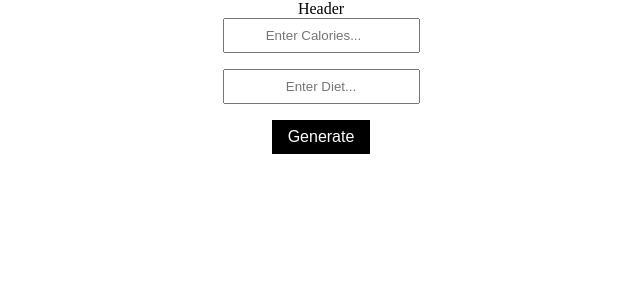
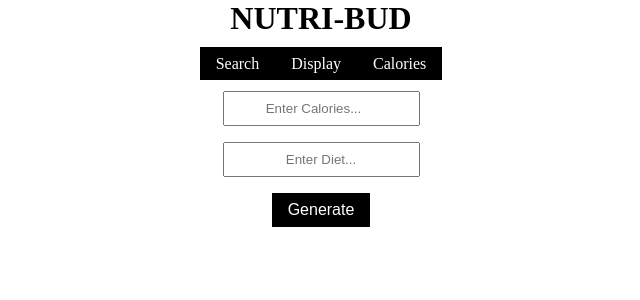
Before and after one commit to Mwagiru/Nutri-Bud, a React (Create React App) app: page / in a window 1280 px wide. Shown: the top 300 px of the page, without its empty margins (319-959 px from the left). Built offline with nearby package versions, Linux system fonts and the light colour scheme.

Commit message:
Add new component(Navigation)

```diff
--- a/package.json
+++ b/package.json
@@ -6,6 +6,7 @@
     "@testing-library/jest-dom": "^5.16.4",
     "@testing-library/react": "^13.2.0",
     "@testing-library/user-event": "^13.5.0",
+    "bootstrap": "^5.2.0-beta1",
     "react": "^18.1.0",
     "react-dom": "^18.1.0",
     "react-scripts": "5.0.1",
--- a/src/App.js
+++ b/src/App.js
@@ -2,6 +2,7 @@ import React,{useState} from "react";
 import MealList from "./components/MealList";
 import NewMeal from "./components/NewMeal";
 import Header from "./components/Header";
+import Navigation from "./components/Navigation";
 function App() {
   const [mealData, setMealData]= useState(null);
   const [calories, setCalories]= useState(2000);
@@ -34,6 +35,9 @@ function App() {
   return (
     <div className="App">
       <Header />
+      <br />
+      <Navigation />
+      <br />
       <section className="controls">
         <input
           type="number"
--- a/src/components/Header.js
+++ b/src/components/Header.js
@@ -2,7 +2,9 @@ import React from 'react'
 
 function Header() {
   return (
-    <div>Header</div>
+    <div>
+        <h1 className="display-1 text-start">NUTRI-BUD</h1>
+    </div>
   )
 }
 
--- a/src/components/Meal.js
+++ b/src/components/Meal.js
@@ -17,7 +17,7 @@ function Meal({meal}) {
 
     return (
     <article>
-        <h1>{meal.title}</h1>
+        <h1 className='mealtitle'>{meal.title}</h1>
         <img src={imageUrl} alt="recipe"/>
         <ul>
             <li> Prep Time:{meal.readyInMinutes} minutes</li>
--- a/src/components/MealList.js
+++ b/src/components/MealList.js
@@ -5,7 +5,7 @@ function MealList({mealData}) {
   return (
     <main>
       <section className="nutrients">
-        <h1>Macros</h1>
+        <br/>
         <ul>
           <li>Calories: {nutrients.calories.toFixed(0)}</li>
           <li>Carbohydrates: {nutrients.carbohydrates.toFixed(0)}</li>
--- /dev/null
+++ b/src/components/Navigation.js
@@ -0,0 +1,23 @@
+import React from 'react'
+
+function Navigation() {
+  return (
+    <div>
+      <nav class="navbar bg-light">
+        <div class="container-fluid">
+          <a class="navbar-brand" href="#">
+            Search
+          </a>
+          <a class="navbar-brand" href="#">
+            Display
+          </a>
+          <a class="navbar-brand" href="#">
+            Calories
+          </a>
+        </div>
+      </nav>
+    </div>
+  );
+}
+
+export default Navigation
--- a/src/components/NewMeal.js
+++ b/src/components/NewMeal.js
@@ -12,12 +12,13 @@ function NewMeal({onAddMeal}) {
           headers: {
             "Content-Type": "application/json",
           },
-          params: {
-              username:"jmwagiru",
-          }
+          parameters: {
+            username: "jmwagiru",
+          },
+          body: JSON.stringify(mealObj),
         })
           .then((r) => r.json())
-          .then((data) => onAddMeal(data.meal));
+          .then((data) => console.log(data.meal));
 
 
     }
--- a/src/index.css
+++ b/src/index.css
@@ -36,7 +36,7 @@ main {
   flex-direction: column;
   align-items: center;
 }
-h1 {
+.mealtitle {
   text-align:center;
   margin-bottom: 2rem
 }
```
Also changed, not shown: 1 other file (tests, documents, lock files or other folders).
